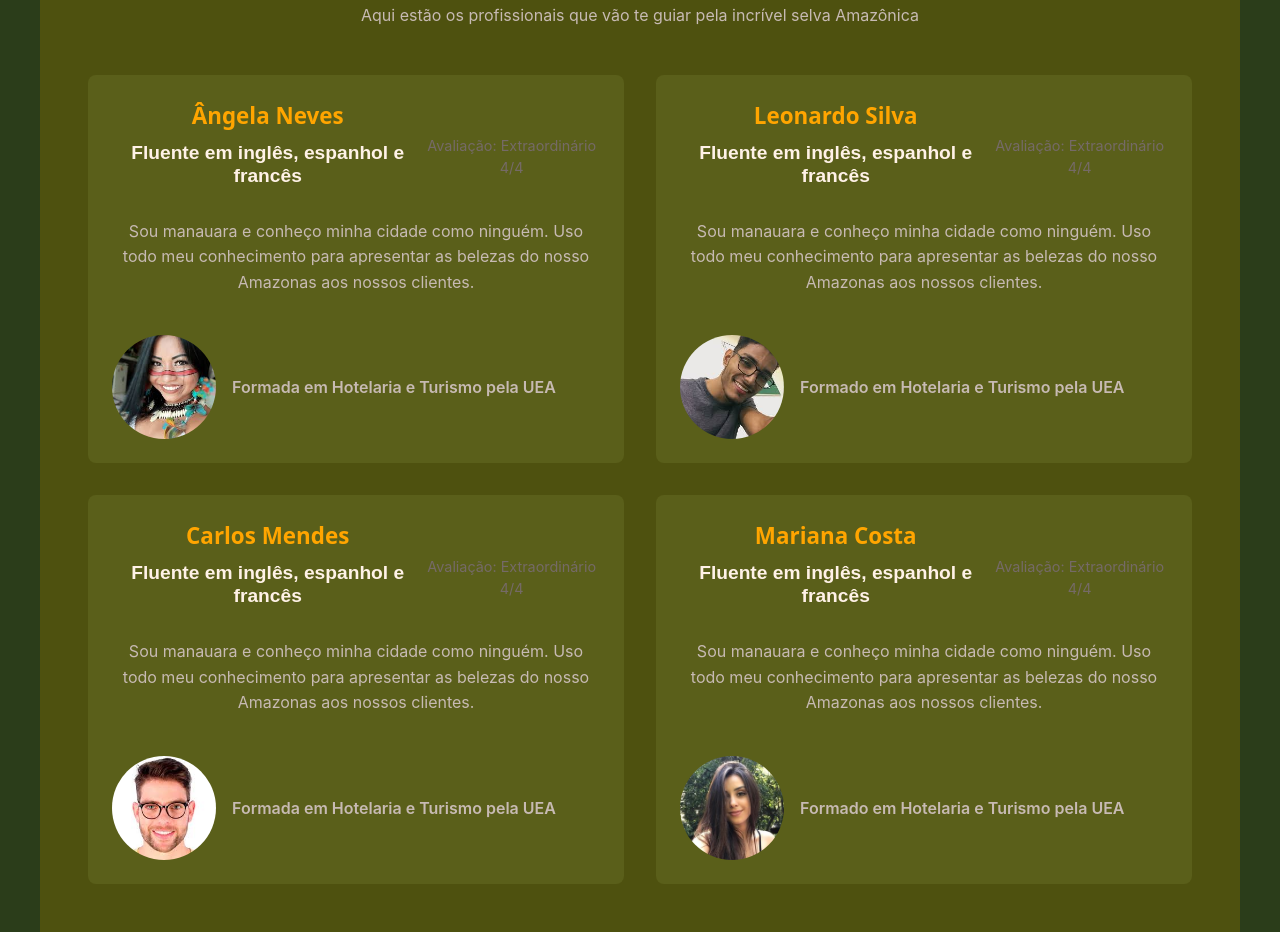
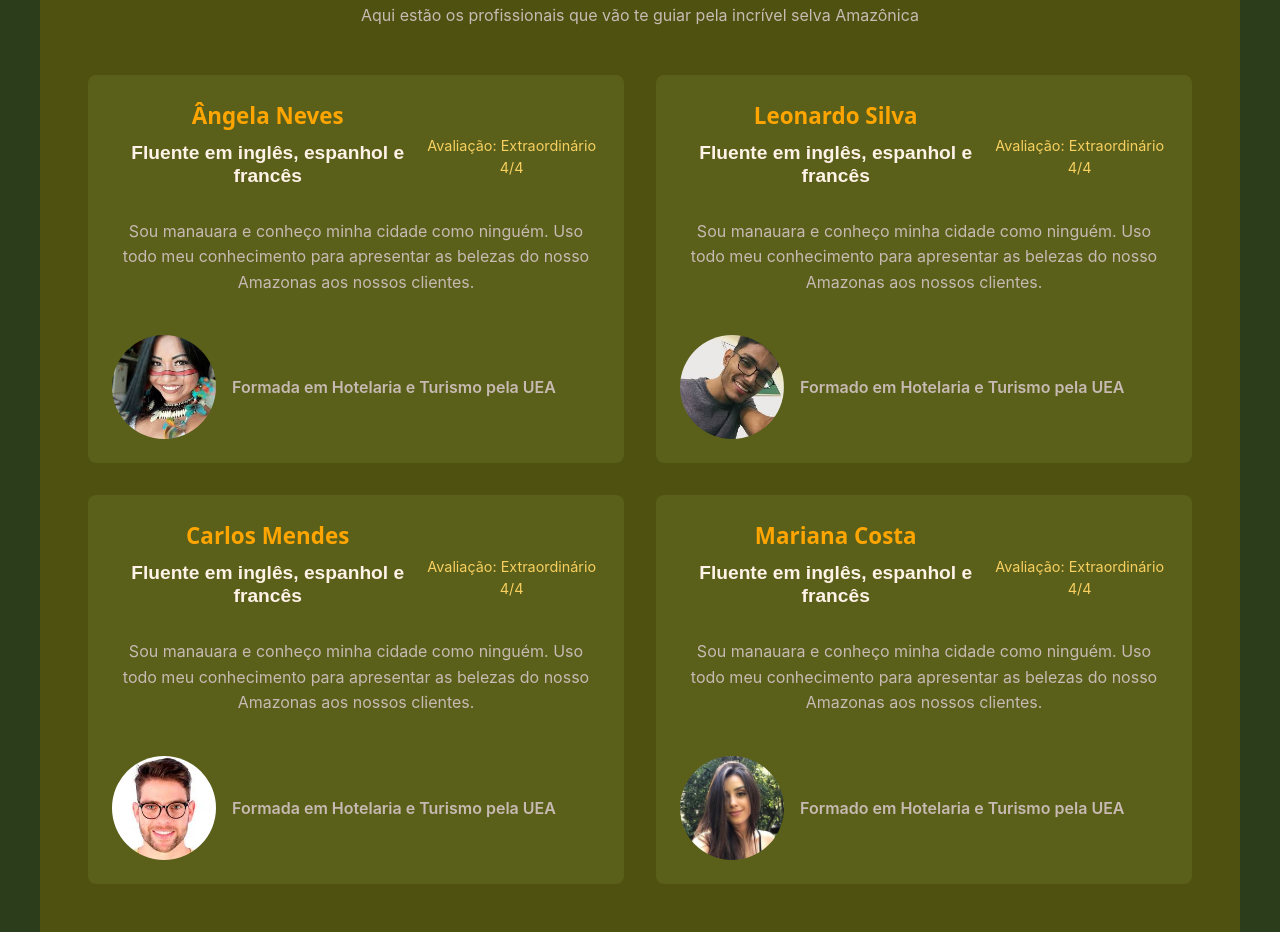
Before and after one commit to Ana-Karoline-Tech/amazonia-turismo, a plain HTML site: page index.html in a window 1280 px wide. Shown: the part 3028-3960 px from the top of the page. Drawn offline with nearby package versions, Linux system fonts and the light colour scheme.

Commit message:
fix: Atualiza a cor da avaliação do guia para um tom mais claro

```diff
--- a/style.css
+++ b/style.css
@@ -374,7 +374,7 @@ hr {
 .guia-avaliacao {
     font-family: 'Inter', sans-serif;
     font-size: 0.9rem;
-    color: #756A67;
+    color: #F7D060;
 }
 
 /* Descrição do Guia */
```
